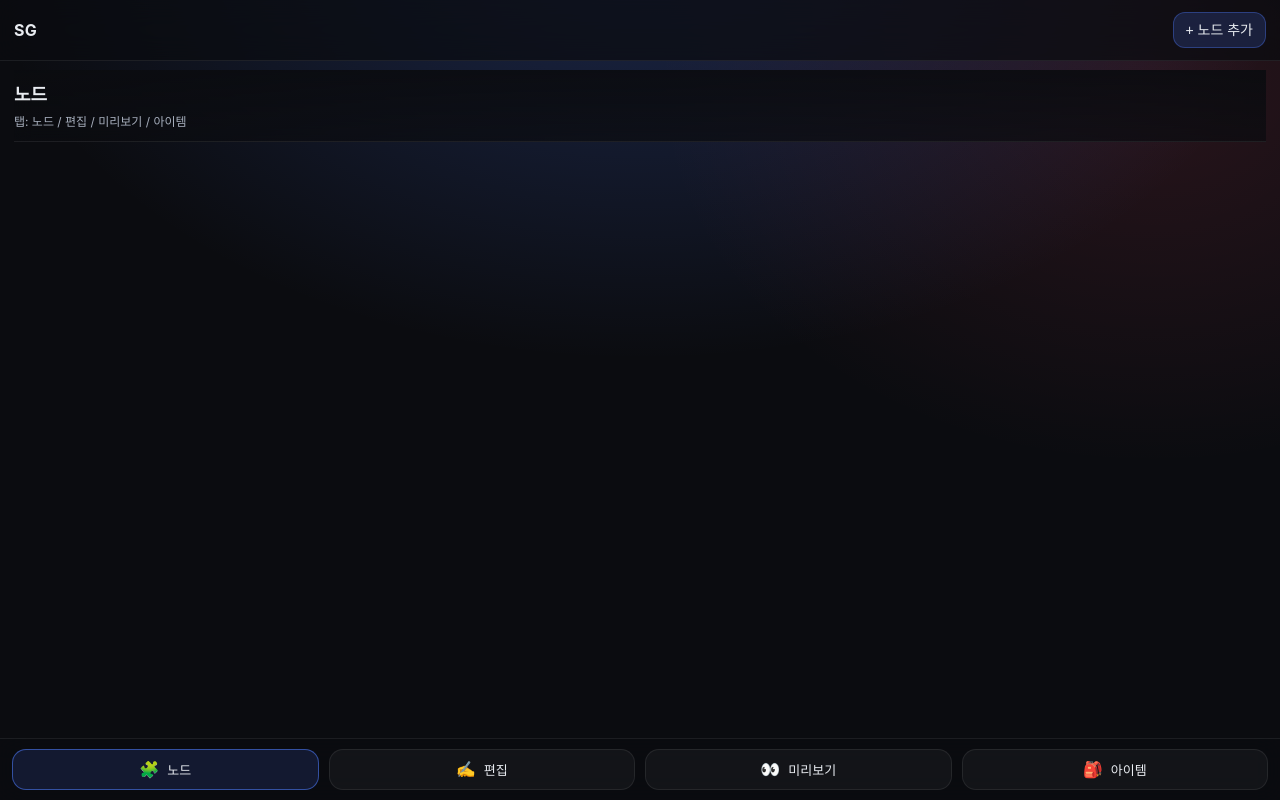
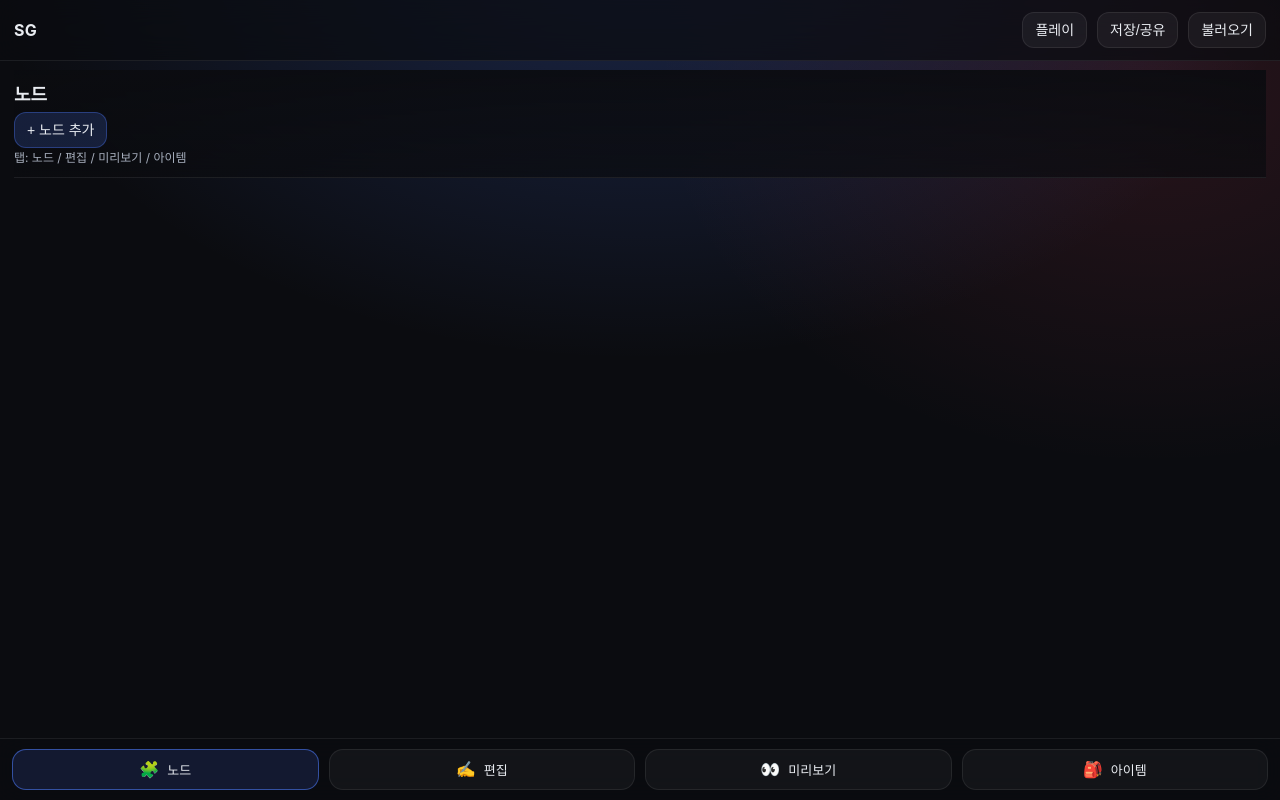
Before and after one commit to snowball4th/node-builder, a plain HTML site: page index.html in a window 1280 px wide. Drawn offline with Linux system fonts and the light colour scheme.

Commit message:
Add buttons for play, share, and import actions

```diff
--- a/index.html
+++ b/index.html
@@ -10,7 +10,10 @@
   <header class="topbar">
     <div class="brand">SG</div>
     <div class="topbar-actions">
-      <button id="btnAddNode" class="btn primary" type="button">+ 노드 추가</button>
+      <button id="btnPlay" class="btn" type="button">플레이</button>
+      <button id="btnShare" class="btn" type="button">저장/공유</button>
+      <button id="btnImport" class="btn" type="button">불러오기</button>
+      <input id="fileImport" type="file" accept="application/json" style="display:none" />
     </div>
   </header>
 
@@ -19,6 +22,7 @@
     <section class="panel" id="panel-nodes" data-panel="nodes" aria-label="노드 목록">
       <div class="panel-header">
         <h2>노드</h2>
+        <button id="btnAddNode" class="btn primary" type="button">+ 노드 추가</button>
         <div class="hint">탭: 노드 / 편집 / 미리보기 / 아이템</div>
       </div>
       <ul id="nodeList" class="node-list" aria-label="노드 리스트"></ul>
```
